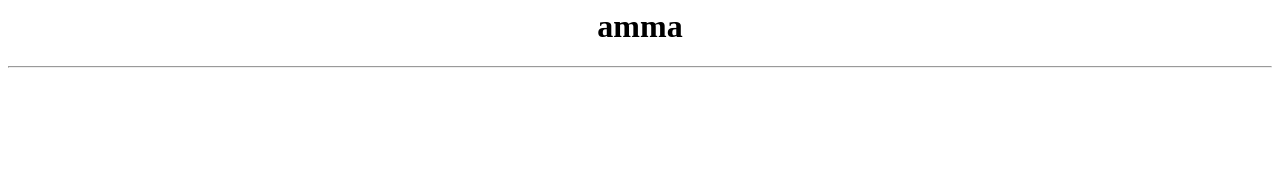
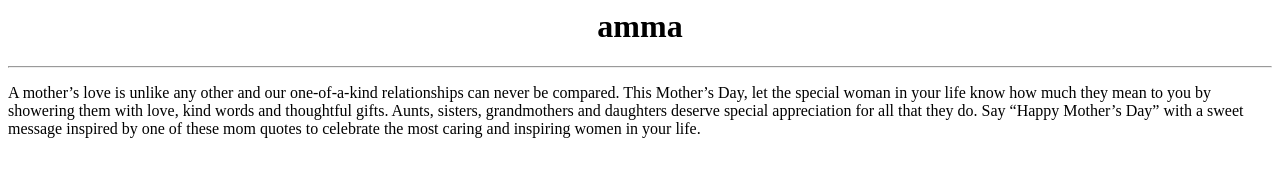
Before and after one commit to LochanaHub/final, a plain HTML site: page index.html in a window 1280 px wide. Drawn offline with Linux system fonts and the light colour scheme.

Commit message:
modified

```diff
--- a/index.html
+++ b/index.html
@@ -2,3 +2,4 @@
   <h1>amma</h1>
   </center>
   <hr>
+<p>A mother’s love is unlike any other and our one-of-a-kind relationships can never be compared. This Mother’s Day, let the special woman in your life know how much they mean to you by showering them with love, kind words and thoughtful gifts. Aunts, sisters, grandmothers and daughters deserve special appreciation for all that they do. Say “Happy Mother’s Day” with a sweet message inspired by one of these mom quotes to celebrate the most caring and inspiring women in your life.</p>
```
